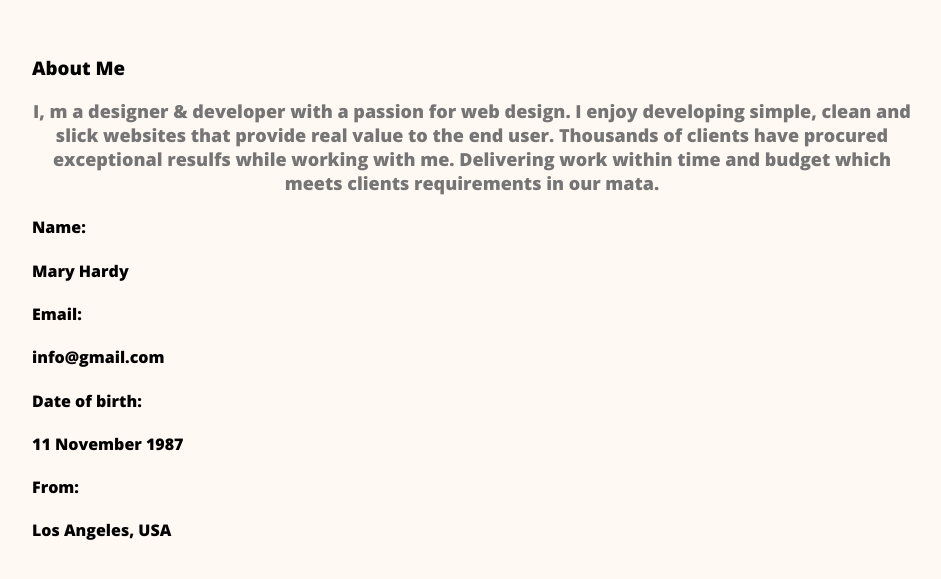
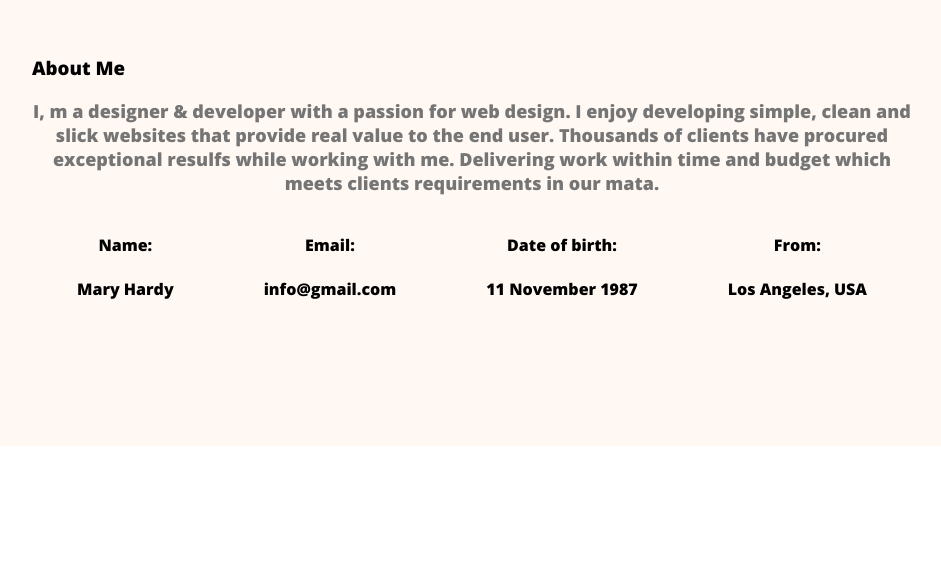
Before and after one commit to sabrinms/webdevloper-portfolio, a plain HTML site: page index.html in a window 1280 px wide. Shown: the part 1176-1755 px from the top of the page, without its empty margins (168-1109 px from the left). Drawn offline with nearby package versions, Linux system fonts and the light colour scheme.

Commit message:
five about section

```diff
--- a/styles/portfolio.css
+++ b/styles/portfolio.css
@@ -92,9 +92,16 @@ main{
     margin: 0 auto;
 }
 /*about section style*/
-.about{
+.about {
     padding: 130px;
     border-radius: 10px;
     background: #fff8f3;
     margin: 130px 0;
 }
+.about-info-container{
+    display: flex;
+    justify-content: space-around;
+}
+.about-info{
+    text-align: center;
+}
```
